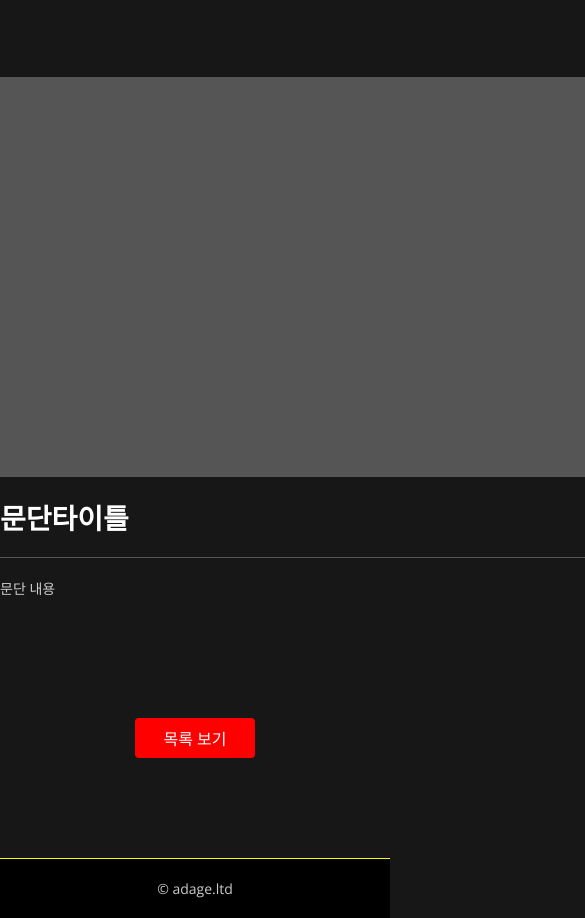
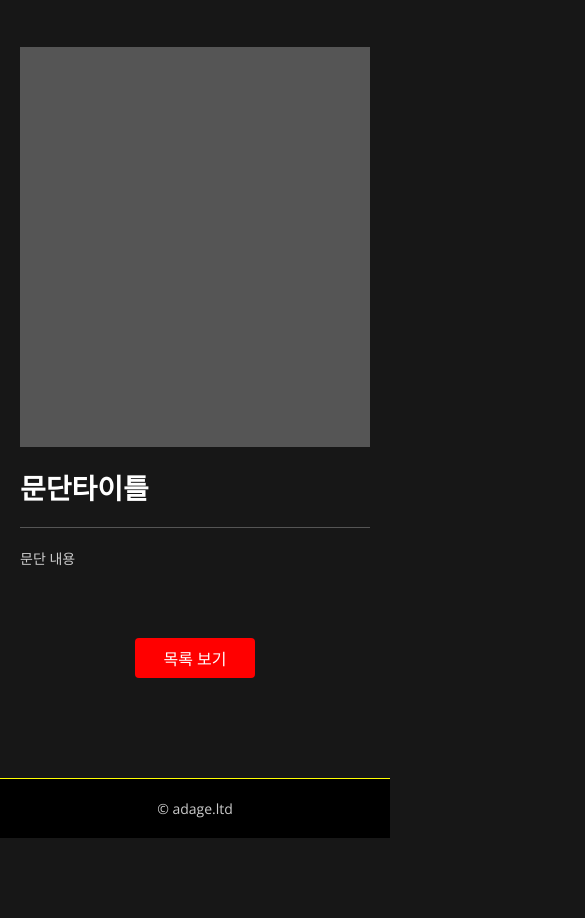
Before and after one commit to brownykelsey/adAge2022, a plain HTML site: page detail.html in a window 390 px wide. Shown: the part 63-981 px from the top of the page, 585 px wide, since content can reach past the window. After the commit the page ends 901 px from the top, so only its background shows below. Drawn offline with nearby package versions, Linux system fonts and the light colour scheme.

Commit message:
Update detail.css

```diff
--- a/css/detail.css
+++ b/css/detail.css
@@ -49,3 +49,13 @@ section .wrap p{
     border:none;
     cursor: pointer;
 }
+
+@media (max-width : 799px){
+    section .wrap{
+        width: 100%;
+        padding: 0 20px;
+    }
+}
+@media (max-width : 767px){
+    section{padding: 50px 0 30px;}
+}
```
